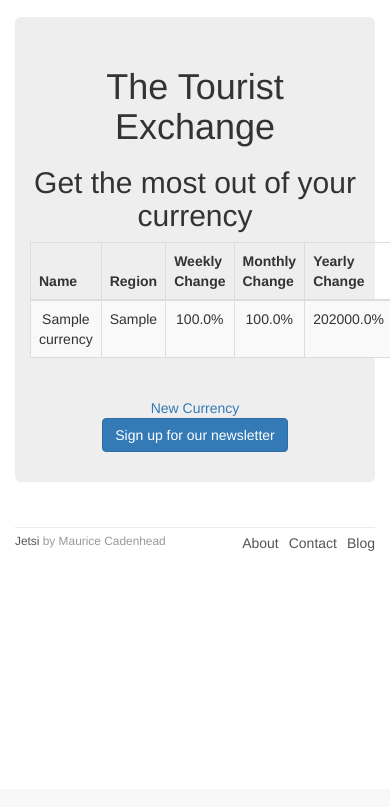
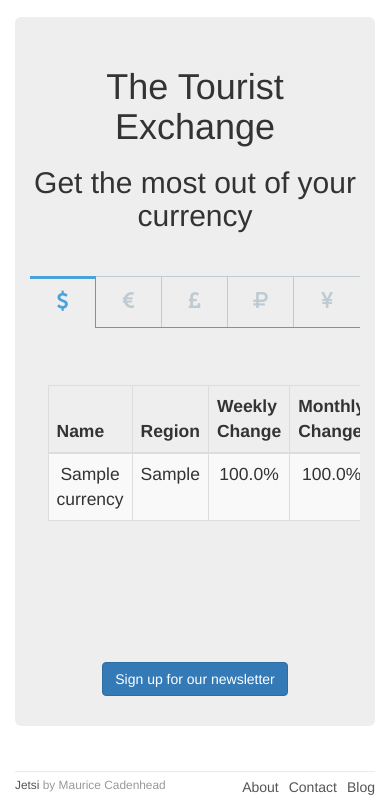
Before and after one commit to mcade/jetsi, a Rails app: page /currency in a window 390 px wide. Shown: the part 55-862 px from the top of the page. Before the commit the page ends 606 px from the top, so only its background shows below. Run offline with Rails 7, Linux system fonts and the light colour scheme; tables that the repository leaves empty hold one stand-in row (values such as "Sample post"); style sheets or scripts are compiled from the project's sources; some libraries are stand-ins or nearby versions.

Commit message:
Add responsive tabs

```diff
--- a/app/assets/stylesheets/application.css
+++ b/app/assets/stylesheets/application.css
@@ -11,5 +11,6 @@
  *= require_self
  *= require dataTables/jquery.dataTables.responsive
  *= require dataTables/jquery.dataTables.bootstrap3
+ *= require font-awesome
  *= require_tree .
  */
--- a/app/assets/stylesheets/custom.css.scss
+++ b/app/assets/stylesheets/custom.css.scss
@@ -69,3 +69,169 @@ footer {
 #currencytable {
   text-align: left;
 }
+
+
+/* tabs */
+.tabs {
+    position: relative;
+    width: 100%;
+    overflow: hidden;
+    margin: 1em 0 2em;
+    font-weight: 300;
+}
+
+/* Nav */
+.tabs nav {
+    text-align: center;
+}
+
+.tabs nav ul {
+    padding: 0;
+    margin: 0;
+    list-style: none;
+    display: inline-block;
+}
+
+.tabs nav ul li {
+    border: 1px solid #becbd2;
+    border-bottom: none;
+    margin: 0 0.25em;
+    display: block;
+    float: left;
+    position: relative;
+}
+
+.tabs nav li.tab-current {
+    border: 1px solid #47a3da;
+    box-shadow: inset 0 2px #47a3da;
+    border-bottom: none;
+    z-index: 100;
+}
+
+.tabs nav li.tab-current:before,
+.tabs nav li.tab-current:after {
+    content: '';
+    position: absolute;
+    height: 1px;
+    right: 100%;
+    bottom: 0;
+    width: 1000px;
+    background: #47a3da;
+}
+
+.tabs nav li.tab-current:after {
+    right: auto;
+    left: 100%;
+    width: 4000px;
+}
+
+.tabs nav a {
+    color: #becbd2;
+    display: block;
+    font-size: 1.45em;
+    line-height: 2.5;
+    padding: 0 1.25em;
+    white-space: nowrap;
+}
+
+.tabs nav a:hover {
+    color: #768e9d;
+}
+
+.tabs nav li.tab-current a {
+    color: #47a3da;
+}
+
+/* Icons */
+.tabs nav a:before {
+    display: inline-block;
+    vertical-align: middle;
+    text-transform: none;
+    font-weight: normal;
+    font-variant: normal;
+    font-family: 'FontAwesome';
+    line-height: 1;
+    speak: none;
+    -webkit-font-smoothing: antialiased;
+    margin: -0.25em 0.4em 0 0;
+}
+
+.icon-food:before {
+    content: "\f154";
+}
+
+.icon-lab:before {
+    content: "\f158";
+}
+
+.icon-cup:before {
+    content: "\f153";
+}
+
+.icon-truck:before {
+    content: "\f157";
+}
+
+.icon-shop:before {
+    content: "\f155";
+}
+
+/* Content */
+.content section {
+    font-size: 1.25em;
+    padding: 3em 1em;
+    display: none;
+    max-width: 1230px;
+    margin: 0 auto;
+}
+
+.content section:before,
+.content section:after {
+    content: '';
+    display: table;
+}
+
+.content section:after {
+    clear: both;
+}
+
+/* Fallback example */
+.no-js .content section {
+    display: block;
+    padding-bottom: 2em;
+    border-bottom: 1px solid #47a3da;
+}
+
+.content section.content-current {
+    display: block;
+}
+
+/* Example media queries */
+
+@media screen and (max-width: 52.375em) {
+    .tabs nav a span {
+        display: none;
+    }
+
+    .tabs nav a:before {
+        margin-right: 0;
+    }
+}
+
+@media screen and (max-width: 32em) {
+  .tabs nav ul,
+  .tabs nav ul li a {
+      width: 100%;
+      padding: 0;
+  }
+
+  .tabs nav ul li {
+      width: 20%;
+      width: calc(20% + 1px);
+      margin: 0 0 0 -1px;
+  }
+
+  .tabs nav ul li:last-child {
+      border-right: none;
+  }
+}
--- a/app/controllers/currencies_controller.rb
+++ b/app/controllers/currencies_controller.rb
@@ -6,7 +6,11 @@ class CurrenciesController < ApplicationController
   # GET /currencies
   # GET /currencies.json
   def index
-    @currencies = Currency.all
+    @USDcurrencies = Currency.where(:currencyfor => 'USD')
+    @EURcurrencies = Currency.where(:currencyfor => 'EUR')
+    @GBPcurrencies = Currency.where(:currencyfor => 'GBP')
+    @RUBcurrencies = Currency.where(:currencyfor => 'RUB')
+    @CNYcurrencies = Currency.where(:currencyfor => 'CNY')
   end
 
   # GET /currencies/1
@@ -71,7 +75,7 @@ class CurrenciesController < ApplicationController
 
     # Never trust parameters from the scary internet, only allow the white list through.
     def currency_params
-      params.require(:currency).permit(:name, :region, :weeklychange, :monthlychange, :yearlychange)
+      params.require(:currency).permit(:name, :region, :weeklychange, :monthlychange, :yearlychange, :currencyfor)
     end
 
 end
--- a/app/views/currencies/_currencies.html.erb
+++ b/app/views/currencies/_currencies.html.erb
@@ -1,4 +1,4 @@
-<table id="datatable" cellpadding="0" cellspacing="0" border="0" class="table table-striped table-bordered">
+<table cellpadding="0" cellspacing="0" border="0" class="table table-striped table-bordered display">
   <thead>
     <tr>
       <th data-class="expand">Name</th>
@@ -10,7 +10,7 @@
   </thead>
 
   <tbody>
-    <% @currencies.each do |currency| %>
+    <% currencies.each do |currency| %>
       <tr>
           <td><%= currency.name %></td>
           <td><%= currency.region %></td>
--- a/app/views/currencies/_form.html.erb
+++ b/app/views/currencies/_form.html.erb
@@ -20,6 +20,10 @@
     <%= f.text_field :region %>
   </div>
   <div class="field">
+    <%= f.label :currencyfor %><br>
+    <%= f.text_field :currencyfor %>
+  </div>
+  <div class="field">
     <%= f.label :weeklychange %><br>
     <%= f.text_field :weeklychange %>
   </div>
--- a/app/views/currencies/index.html.erb
+++ b/app/views/currencies/index.html.erb
@@ -4,12 +4,43 @@
   <h2>
     Get the most out of your currency
   </h2>
+  <br>
 
-  <div id="currencies"><%= render 'currencies' %></div>
+  <div id="tabs" class="tabs">
+    <nav>
+      <ul>
+        <li><a href="#section-1" class="icon-shop" type="submit" name="index" value="USD"><span>USD</span></a></li>
+        <li><a href="#section-2" class="icon-cup" type="submit" name="index" value="EUR"><span>EUR</span></a></li>
+        <li><a href="#section-3" class="icon-food" type="submit" name="index" value="GBP"><span>GBP</span></a></li>
+        <li><a href="#section-4" class="icon-lab" type="submit" name="index" value="RUB"><span>RUB</span></a></li>
+        <li><a href="#section-5" class="icon-truck" type="submit" name="index" value="CNY"><span>CNY</span></a></li>
+      </ul>
+    </nav>
+    <div class="content">
+      <section id="section-1">
+        <div id="currencies"><%= render 'currencies', :currencies => @USDcurrencies %></div>
+      </section>
+      <section id="section-2">
+        <div id="currencies"><%= render 'currencies', :currencies => @EURcurrencies %></div>
+      </section>
+      <section id="section-3">
+        <div id="currencies"><%= render 'currencies', :currencies => @GBPcurrencies %></div>
+      </section>
+      <section id="section-4">
+        <div id="currencies"><%= render 'currencies', :currencies => @RUBcurrencies %></div>
+      </section>
+      <section id="section-5">
+        <div id="currencies"><%= render 'currencies', :currencies => @CNYcurrencies %></div>
+      </section>
+    </div><!-- /content -->
+  </div><!-- /tabs -->
+  <script>
+      new CBPFWTabs( document.getElementById( 'tabs' ) );
+  </script>
 
   <br>
 
-  <%= link_to 'New Currency', new_currency_path %>
+
   <br>
   <%= link_to "Sign up for our newsletter", '#', class: "btn btn-large btn-primary" %>
 </div>
--- a/app/views/currencies/show.html.erb
+++ b/app/views/currencies/show.html.erb
@@ -8,6 +8,11 @@
 <p>
   <strong>Region:</strong>
   <%= @currency.region %>
+</p>
+
+<p>
+  <strong>Currencyfor:</strong>
+  <%= @currency.currencyfor %>
 </p>
 
 <p>
--- /dev/null
+++ b/db/migrate/20140528075118_add_currencyfor_to_currencies.rb
@@ -0,0 +1,5 @@
+class AddCurrencyforToCurrencies < ActiveRecord::Migration
+  def change
+    add_column :currencies, :currencyfor, :string
+  end
+end
```
Also changed, not shown: app/assets/javascripts/currencies.js.coffee (+18 -5 lines), app/assets/javascripts/tabs.js (added, +72 -0 lines), Gemfile, Gemfile.lock, db/schema.rb. Lines whose indentation alone changed are shown as unchanged.
